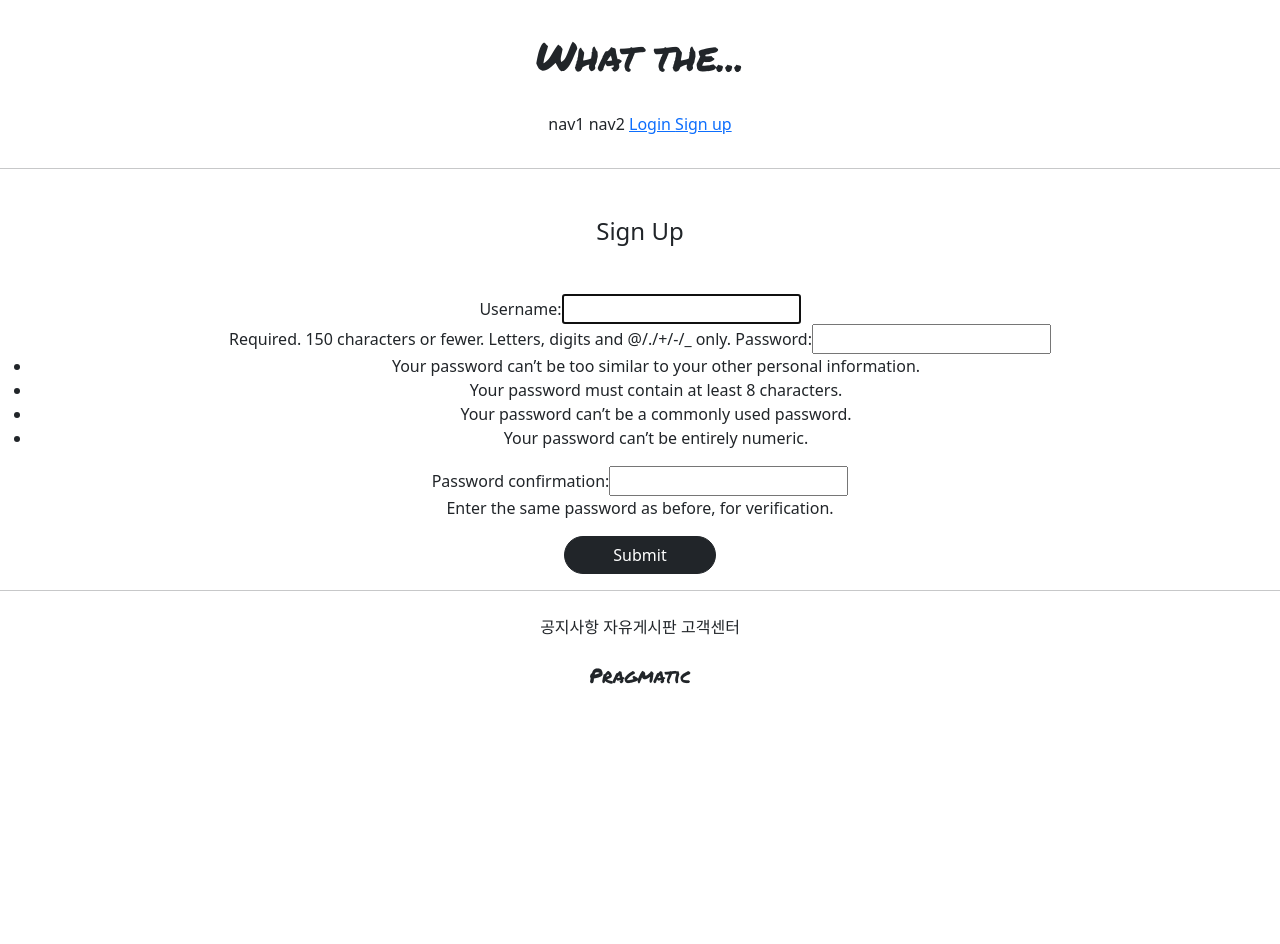
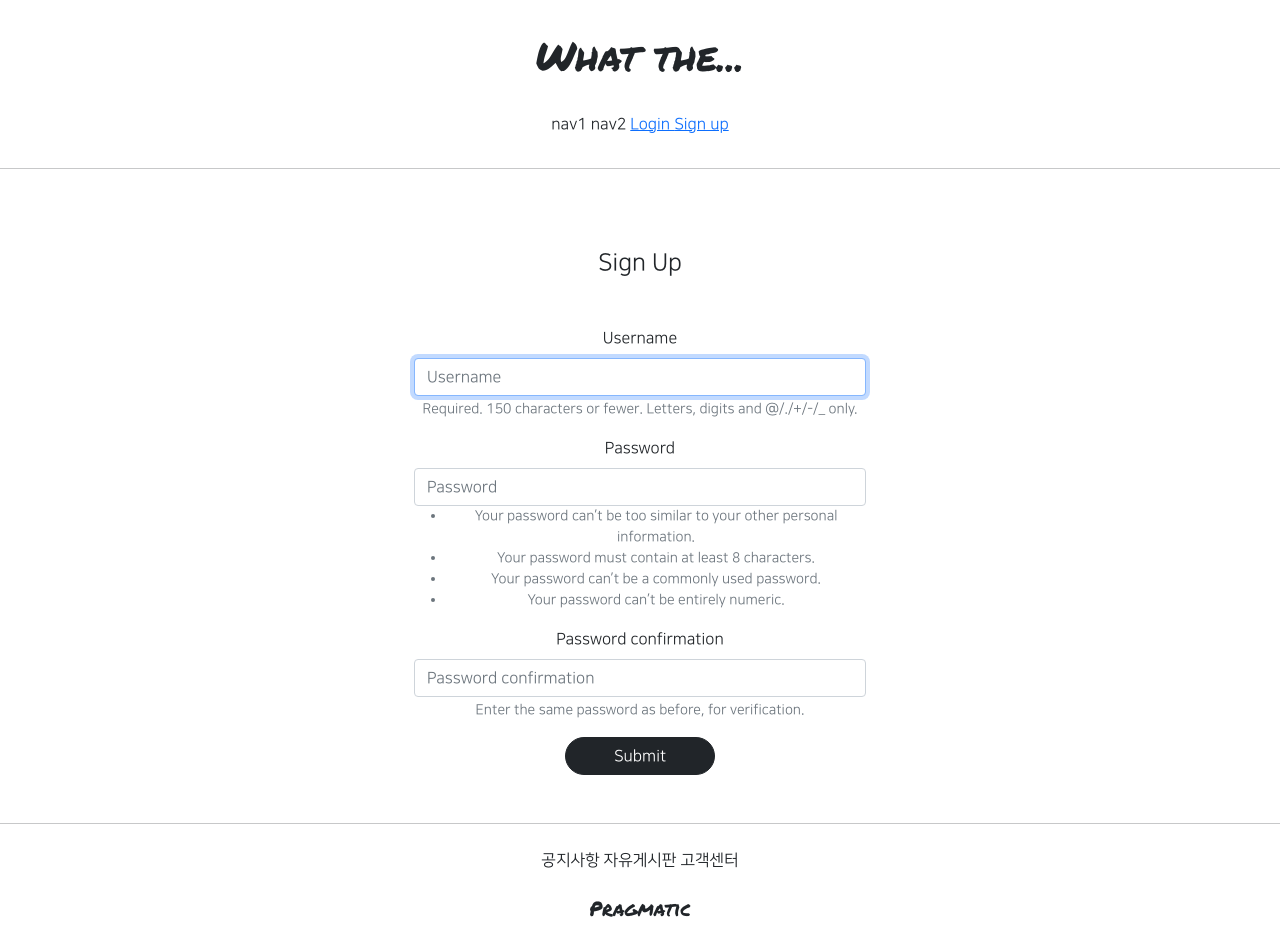
Before and after one commit to hsw5703/Django, a Django app: page /account/create/ in a window 1280 px wide. Before the commit the page ends 684 px from the top, so only its background shows below. Run offline with Django 3.2, Linux system fonts and the light colour scheme; some libraries are stand-ins or nearby versions.

Commit message:
Font setting

```diff
--- a/Django/settings.py
+++ b/Django/settings.py
@@ -51,6 +51,7 @@ INSTALLED_APPS = [
     'django.contrib.sessions',
     'django.contrib.messages',
     'django.contrib.staticfiles',
+    'bootstrap4',
     'accountapp',
 ]
 
--- a/Static/base.css
+++ b/Static/base.css
@@ -15,3 +15,8 @@
 .progmatic_footer_button {
     margin : 1.5rem 0;
 }
+
+.mw-500 {
+    max-width: 500px;
+    padding: 1rem 1.5rem;
+}
--- a/accountapp/templates/accountapp/create.html
+++ b/accountapp/templates/accountapp/create.html
@@ -1,8 +1,8 @@
 {% extends 'base.html' %}
-
+{% load bootstrap4 %}
 {% block content %}
 
-    <div class="text-center">
+    <div class="text-center mw-500 m-auto">
         <div class="m-5"> <!-- bootstrap의 명령어 m-5는 사방으로 5의 margin을 두라는 뜻 -->
             <h4>
                 Sign Up
@@ -11,7 +11,7 @@
         <div>
             <form action="{% url 'accountapp:create' %}" method="post">
                 {% csrf_token %}
-                {{ form }}
+                {% bootstrap_form form %}
                 <div class="m-3">
                     <input type="submit"
                            class="btn btn-dark rounded-pill px-5">
--- a/accountapp/templates/accountapp/login.html
+++ b/accountapp/templates/accountapp/login.html
@@ -1,8 +1,9 @@
 {% extends 'base.html' %}
+{% load bootstrap4 %}
 
 {% block content %}
 
-    <div class="text-center">
+    <div class="text-center mw-500 m-auto">
         <div class="m-5"> <!-- bootstrap의 명령어 m-5는 사방으로 5의 margin을 두라는 뜻 -->
             <h4>
                 Login
@@ -11,7 +12,7 @@
         <div>
             <form action="{% url 'accountapp:login' %}" method="post">
                 {% csrf_token %}
-                {{ form }}
+                {% bootstrap_form form %}
                 <div class="m-3">
                     <input type="submit"
                            class="btn btn-dark rounded-pill px-5">
--- a/templates/base.html
+++ b/templates/base.html
@@ -5,7 +5,7 @@
 
 {% include 'head.html' %}
 
-<body>
+<body style="font-family: 'NanumSquareR'">
 
 {% include 'header.html' %}
 
--- a/templates/head.html
+++ b/templates/head.html
@@ -15,4 +15,27 @@
     {#  static files link  #}
     <link rel="stylesheet" type='text/css' href="{% static 'base.css' %}">
     {#  link 적고 tap 누르면 자동으로 적어준다. href는 경로 #}
+
+    <style> {# 나눔스퀘어 - 글꼴 적용 #}
+        @font-face {
+            font-family: 'NanumSquareR';
+            src: local('NanumSquareR'),
+            url("{% static 'fonts/NanumSquareR.otf' %}") format("opentype");
+        }
+        @font-face {
+            font-family: 'NanumSquareEB';
+            src: local('NanumSquareEB'),
+            url("{% static 'fonts/NanumSquareEB.otf' %}") format("opentype");
+        }
+        @font-face {
+            font-family: 'NanumSquareB';
+            src: local('NanumSquareB'),
+            url("{% static 'fonts/NanumSquareB.otf' %}") format("opentype");
+        }
+        @font-face {
+            font-family: 'NanumSquareL';
+            src: local('NanumSquareL'),
+            url("{% static 'fonts/NanumSquareL.otf' %}") format("opentype");
+        }
+    </style>
 </head>
```
Also changed, not shown: Static/fonts/NanumSquareB.otf (added), Static/fonts/NanumSquareEB.otf (added), Static/fonts/NanumSquareL.otf (added), Static/fonts/NanumSquareR.otf (added).
